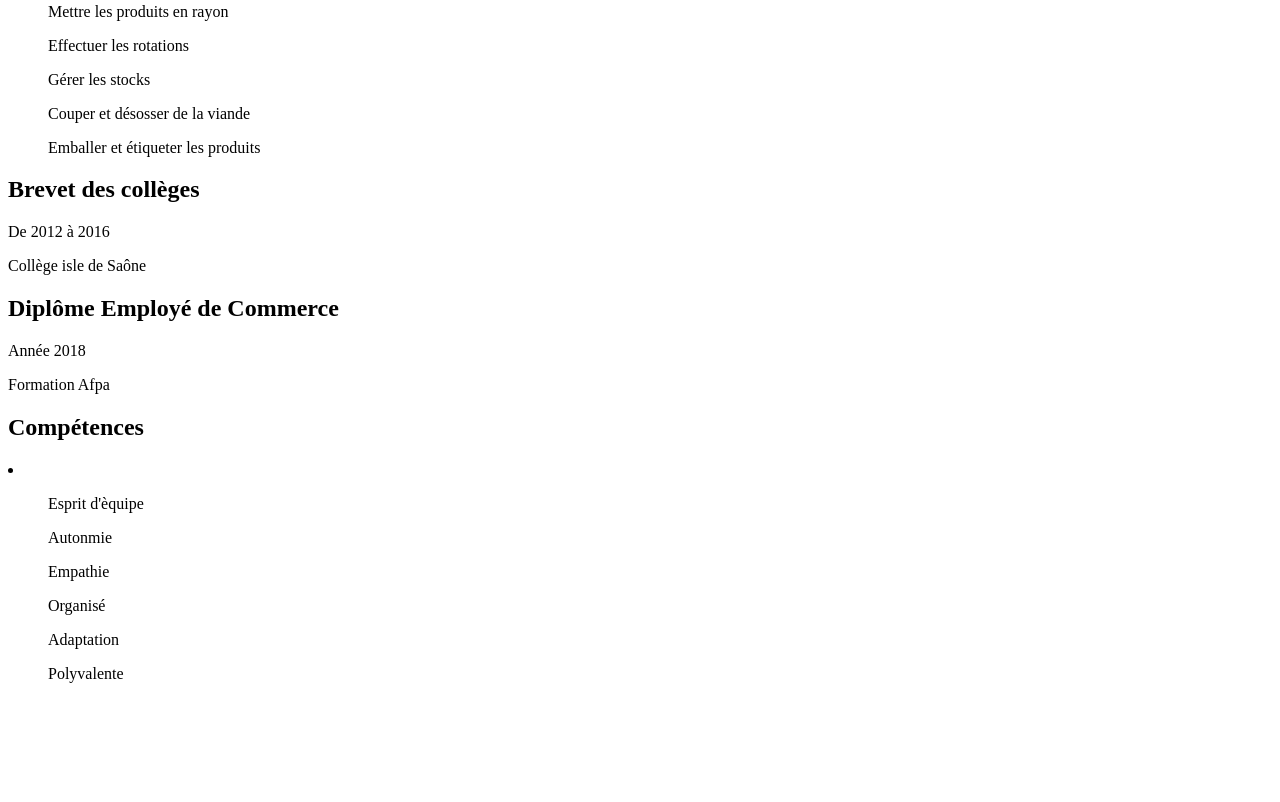
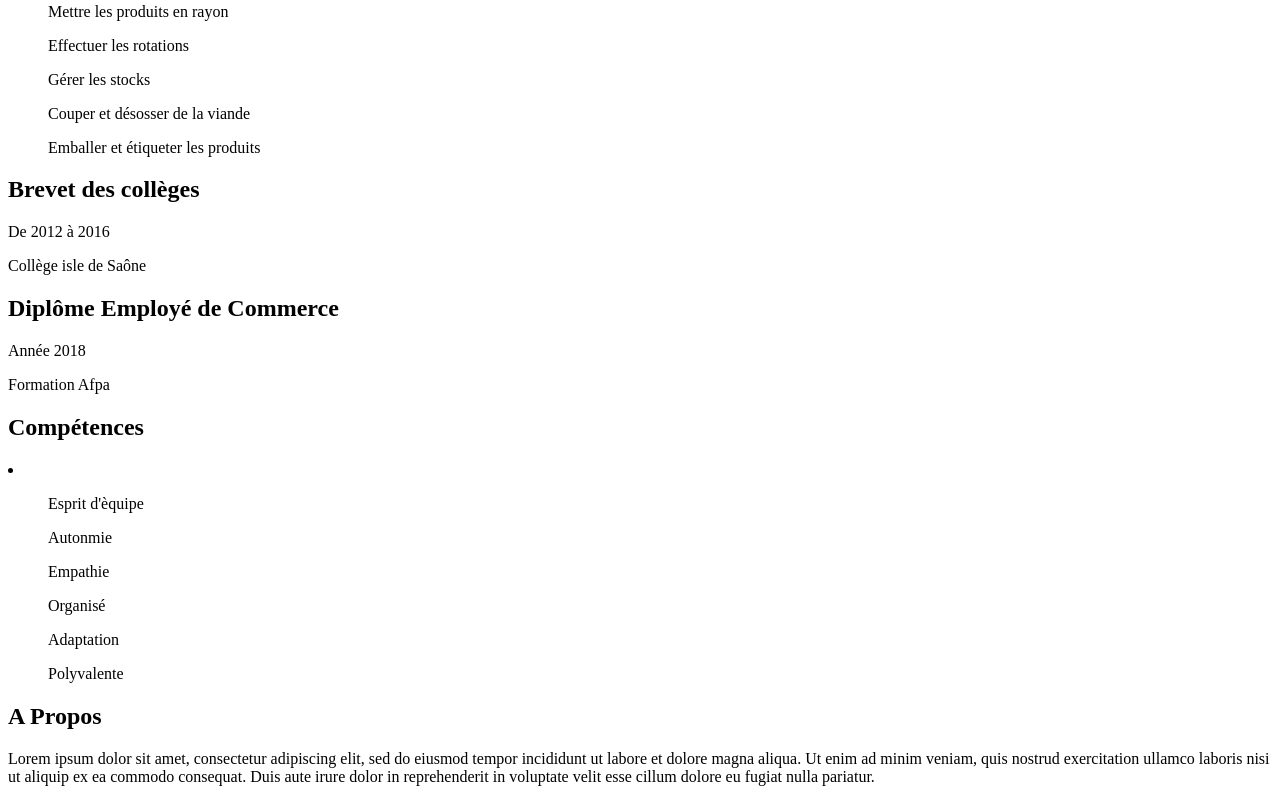
Before and after one commit to Wolfy071298/Mon-CV, a plain HTML site: page index.html in a window 1280 px wide. Shown: the part 739-1541 px from the top of the page. Before the commit the page ends 1438 px from the top, so only its background shows below. Drawn offline with Linux system fonts and the light colour scheme.

Commit message:
ajout a propos de moi

```diff
--- a/index.html
+++ b/index.html
@@ -69,6 +69,12 @@
                 <ul>Polyvalente</ul>
             </li>
         </section>
+        <section>
+            <h1>A Propos</h1>
+            <p>Lorem ipsum dolor sit amet, consectetur adipiscing elit, sed do eiusmod tempor incididunt ut labore et dolore magna aliqua.
+                Ut enim ad minim veniam, quis nostrud exercitation ullamco laboris nisi ut aliquip ex ea commodo consequat.
+                Duis aute irure dolor in reprehenderit in voluptate velit esse cillum dolore eu fugiat nulla pariatur.</p>
+        </section>
 
     </main>
 </body>
```
